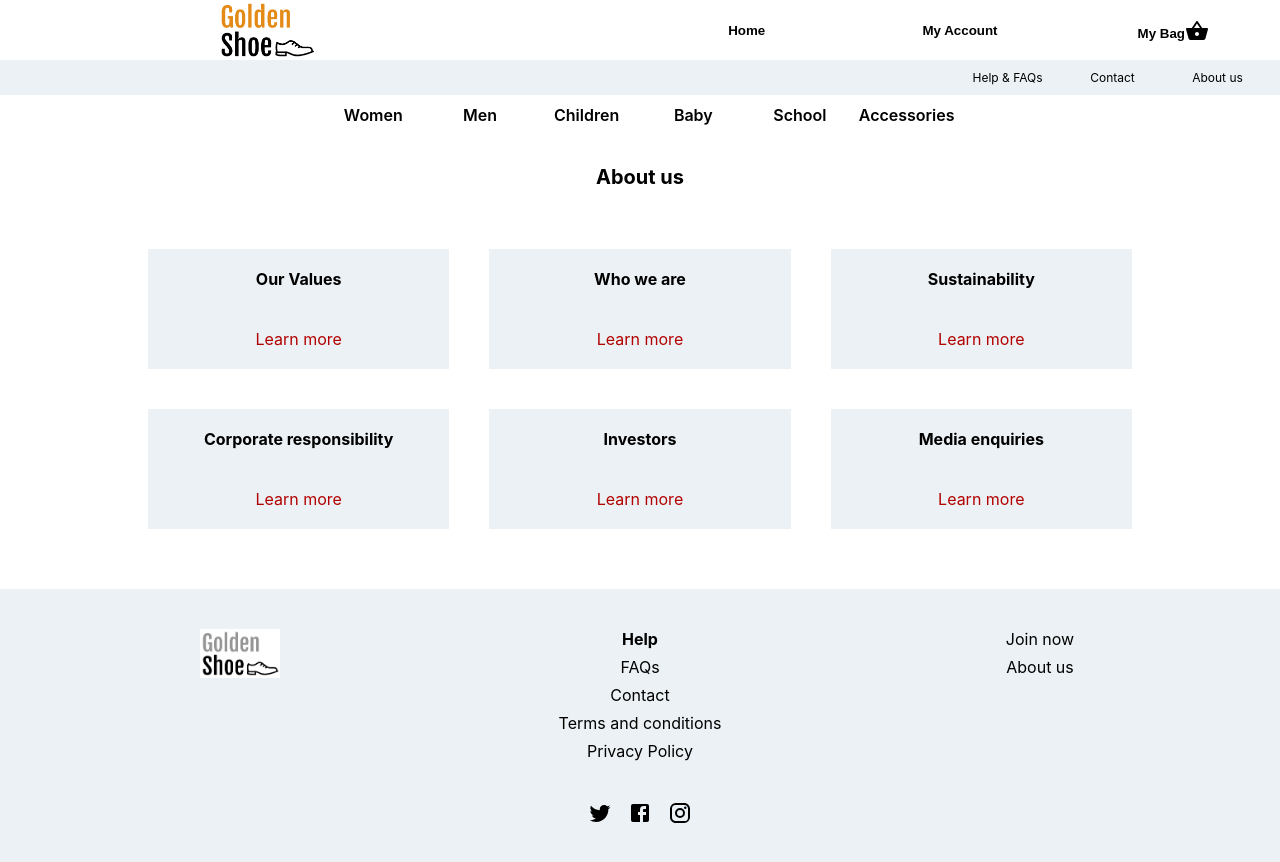
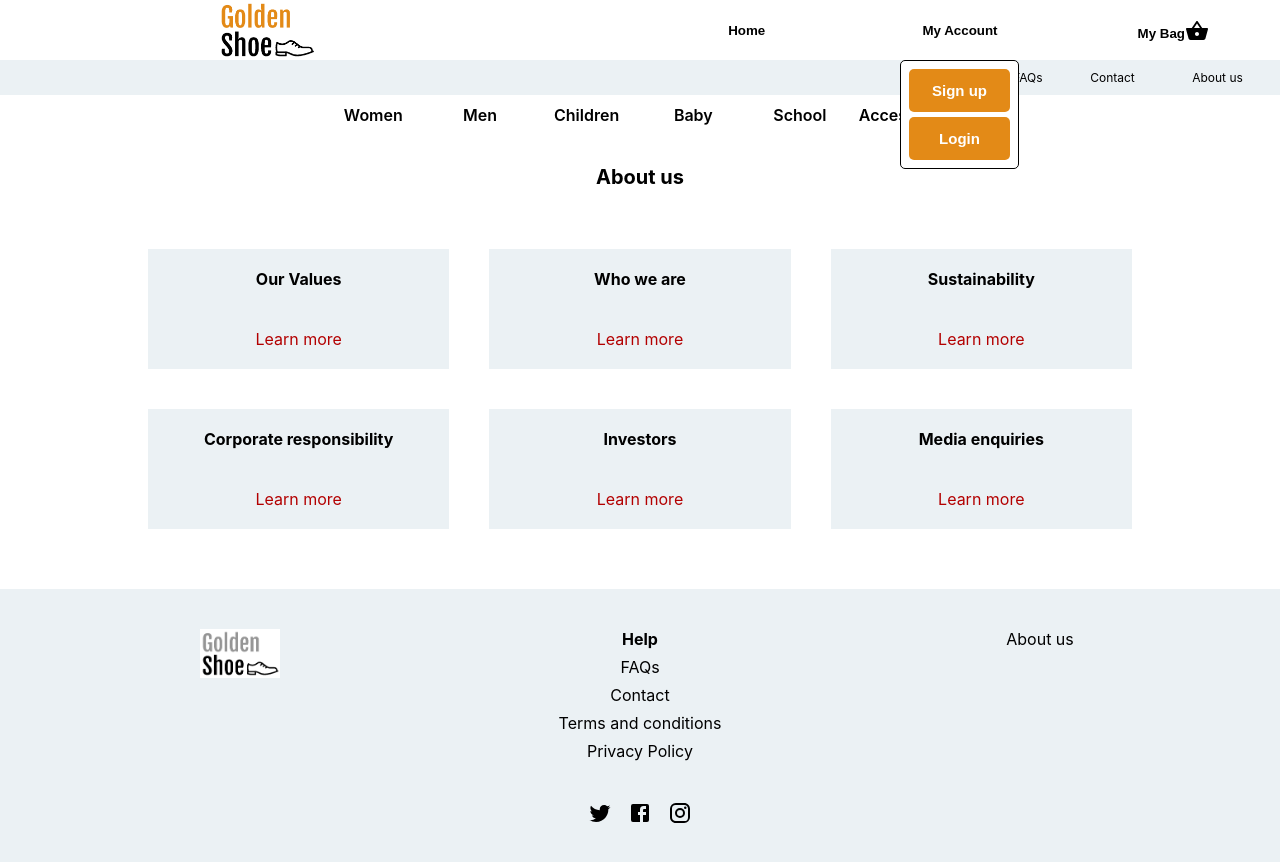
Before and after one commit to JulietBangay/golden-shoe-solution, a React (Create React App) app: page /about-us in a window 1280 px wide. Both pictures are taken after a click on the button "My Account". Shown: the top 862 px of the page. Built offline with nearby package versions, Linux system fonts and the light colour scheme.

Commit message:
signup login buttons

```diff
--- a/src/components/footer/Footer.js
+++ b/src/components/footer/Footer.js
@@ -47,9 +47,6 @@ export default function Footer() {
           <Grid item xs={4}>
             <Grid container direction="column" spacing={1}>
               <Grid item className="footerLink">
-                Join now
-              </Grid>
-              <Grid item className="footerLink">
                 <Link to="/about-us" className="footerInternalLink">
                   About us
                 </Link>
--- a/src/components/navbar/Navbar.css
+++ b/src/components/navbar/Navbar.css
@@ -56,3 +56,29 @@
 .navbarLink {
   text-decoration: none;
 }
+.signupButton {
+  font-size: 15px;
+  font-weight: 700;
+  padding: 10px;
+  padding-left: 20px;
+  padding-right: 20px;
+  border: transparent solid 3px;
+  color: white;
+  background: #e38a17;
+  border-radius: 5px;
+  width: 100%;
+  margin-bottom: 5px;
+}
+
+.loginButton {
+  font-size: 15px;
+  font-weight: 700;
+  padding: 10px;
+  padding-left: 20px;
+  padding-right: 20px;
+  border: transparent solid 3px;
+  color: white;
+  background: #e38a17;
+  border-radius: 5px;
+  width: 100%;
+}
--- a/src/components/navbar/Navbar.js
+++ b/src/components/navbar/Navbar.js
@@ -1,10 +1,22 @@
-import { Grid } from "@mui/material";
+import { Grid, Popper, Box, Fade } from "@mui/material";
 import { Link } from "react-router-dom";
 import "./Navbar.css";
 import Logo from "../../images/example-logo-golden-shoe.png";
 import ShoppingBasketIcon from "@mui/icons-material/ShoppingBasket";
+import { useState } from "react";
 
 export default function Navbar() {
+  const [open, setOpen] = useState(false);
+  const [anchorEl, setAnchorEl] = useState(null);
+
+  const handleClick = (event) => {
+    setAnchorEl(event.currentTarget);
+    setOpen((previousOpen) => !previousOpen);
+  };
+
+  const canBeOpen = open && Boolean(anchorEl);
+  const id = canBeOpen ? "transition-popper" : undefined;
+
   return (
     <div className="navbar">
       <div>
@@ -27,7 +39,35 @@ export default function Navbar() {
           </Grid>
 
           <Grid item xs={2} style={{ height: "100%" }}>
-            <button className="navButton">My Account</button>
+            <button
+              className="navButton"
+              aria-describedby={id}
+              onClick={handleClick}
+            >
+              My Account
+            </button>
+            <Popper id={id} open={open} anchorEl={anchorEl} transition>
+              {({ TransitionProps }) => (
+                <Fade {...TransitionProps} timeout={350}>
+                  <Box
+                    sx={{
+                      border: 1,
+                      p: 1,
+                      bgcolor: "background.paper",
+                      borderRadius: "5px",
+                    }}
+                  >
+                    <div>
+                      <button className="signupButton">Sign up</button>
+                    </div>
+
+                    <div>
+                      <button className="loginButton">Login</button>
+                    </div>
+                  </Box>
+                </Fade>
+              )}
+            </Popper>
           </Grid>
           <Grid item xs={2} style={{ height: "100%" }}>
             <button className="navButton">
```
Also changed, not shown: src/pages/user/account/MyAccount.css (deleted), src/pages/user/account/MyAccount.js (deleted), src/pages/user/login/Login.css (deleted), src/pages/user/login/Login.js (deleted), src/pages/user/signup/Signup.css (deleted), src/pages/user/signup/Signup.js (deleted).
